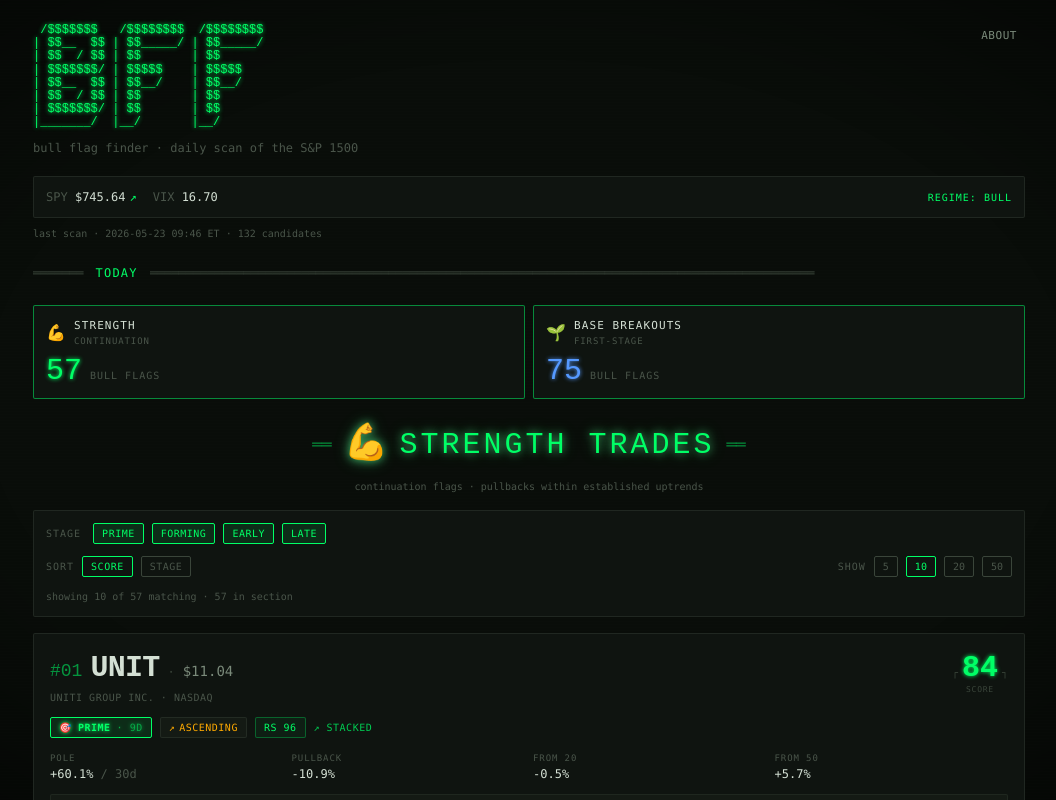
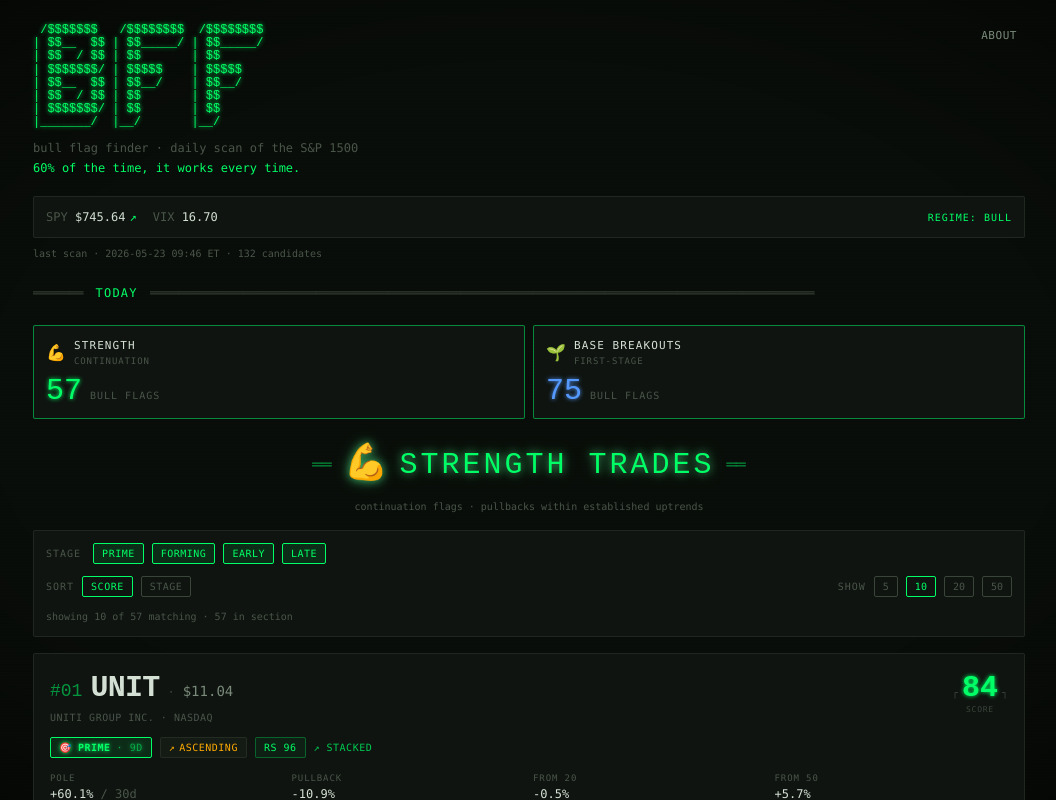
Before and after one commit to duuuval/Bull_Flag_Finder, a Next.js app: page / in a window 1280 px wide. Shown: the top 800 px of the page, without its empty margins (111-1167 px from the left). Built offline with nearby package versions, Linux system fonts and the light colour scheme.

Commit message:
Update page.tsx

```diff
--- a/app/page.tsx
+++ b/app/page.tsx
@@ -91,6 +91,9 @@ export default function Home() {
           <BFFLogoLarge />
           <p className="text-text-muted text-xs mt-2 font-mono">
             bull flag finder · daily scan of the S&amp;P 1500
+          </p>
+          <p className="text-terminal-green text-xs mt-1 font-mono">
+            60% of the time, it works every time.
           </p>
         </section>
 
```
